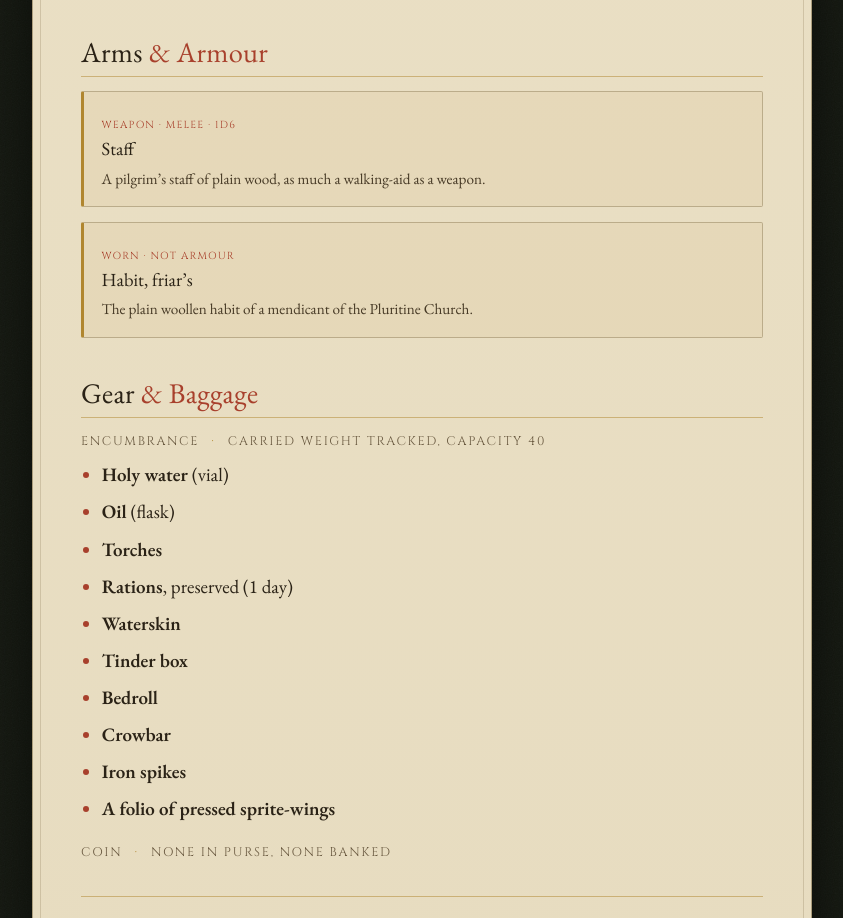
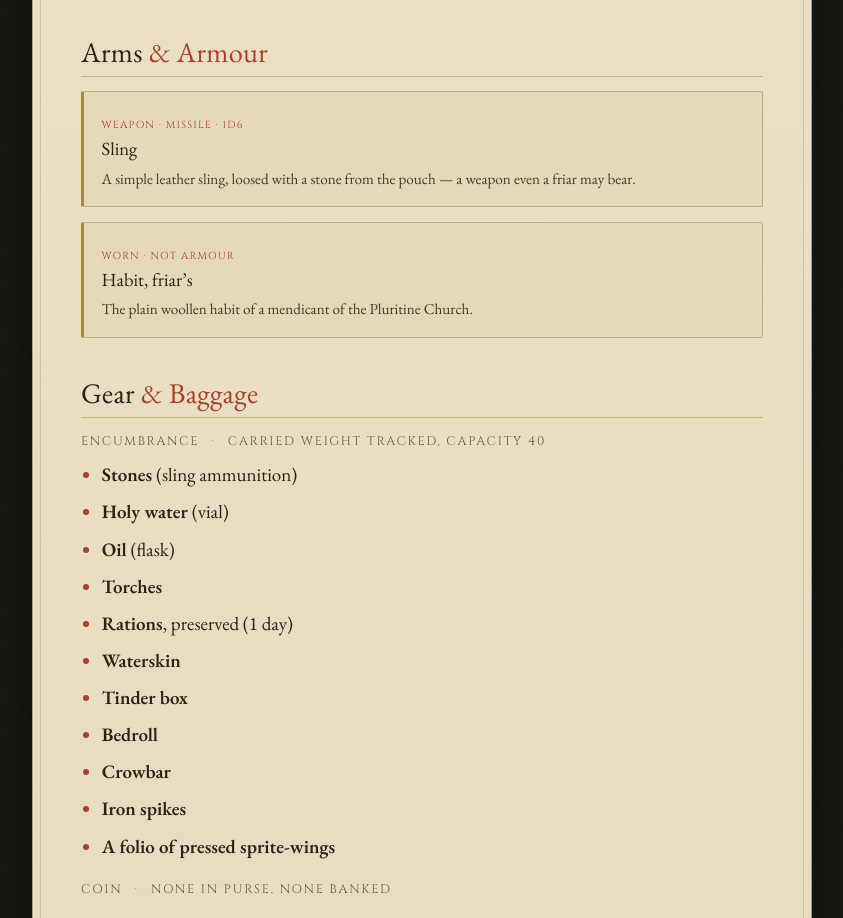
Before and after one commit to sortilege-inc/return-to-dolmenwood, a plain HTML site: page character/grendilore.html in a window 1280 px wide. Shown: the part 3823-4741 px from the top of the page, without its empty margins (218-1061 px from the left). Drawn offline with nearby package versions, Linux system fonts and the light colour scheme; a web font is replaced by a local one.

Commit message:
Sync weapons/armour to the corrected 2026-09-19 exports
- Fitchwick: longsword & staff now 1d6 melee (were 1d8 / 1d4 two-handed);
  confirmed in his export alongside leather
- Grendilore: staff replaced by a sling (1d6), with stones as ammunition
- Longtittle: unchanged (dagger & shortsword 1d6, leather)

All table weapons are 1d6 per the exports; kept as-is rather than the DPB dice.

Co-Authored-By: Claude Opus 4.8 <noreply@anthropic.com>

```diff
--- a/character/grendilore.html
+++ b/character/grendilore.html
@@ -125,9 +125,9 @@
 
 <h2>Arms <span class="k">&amp; Armour</span></h2>
 <div class="itemcard">
-  <span class="kind">Weapon · Melee · 1d6</span>
-  <h4>Staff</h4>
-  <p>A pilgrim&rsquo;s staff of plain wood, as much a walking-aid as a weapon.</p>
+  <span class="kind">Weapon · Missile · 1d6</span>
+  <h4>Sling</h4>
+  <p>A simple leather sling, loosed with a stone from the pouch — a weapon even a friar may bear.</p>
 </div>
 <div class="itemcard">
   <span class="kind">Worn · Not armour</span>
@@ -138,6 +138,7 @@
 <h2>Gear <span class="k">&amp; Baggage</span></h2>
 <p class="meta">Encumbrance <span class="sep">·</span> carried weight tracked, capacity 40</p>
 <ul>
+  <li><strong>Stones</strong> (sling ammunition)</li>
   <li><strong>Holy water</strong> (vial)</li>
   <li><strong>Oil</strong> (flask)</li>
   <li><strong>Torches</strong></li>
```
Also changed, not shown: character/fitchwick.html (+2 -2 lines), play/index.html (+4 -3 lines).
